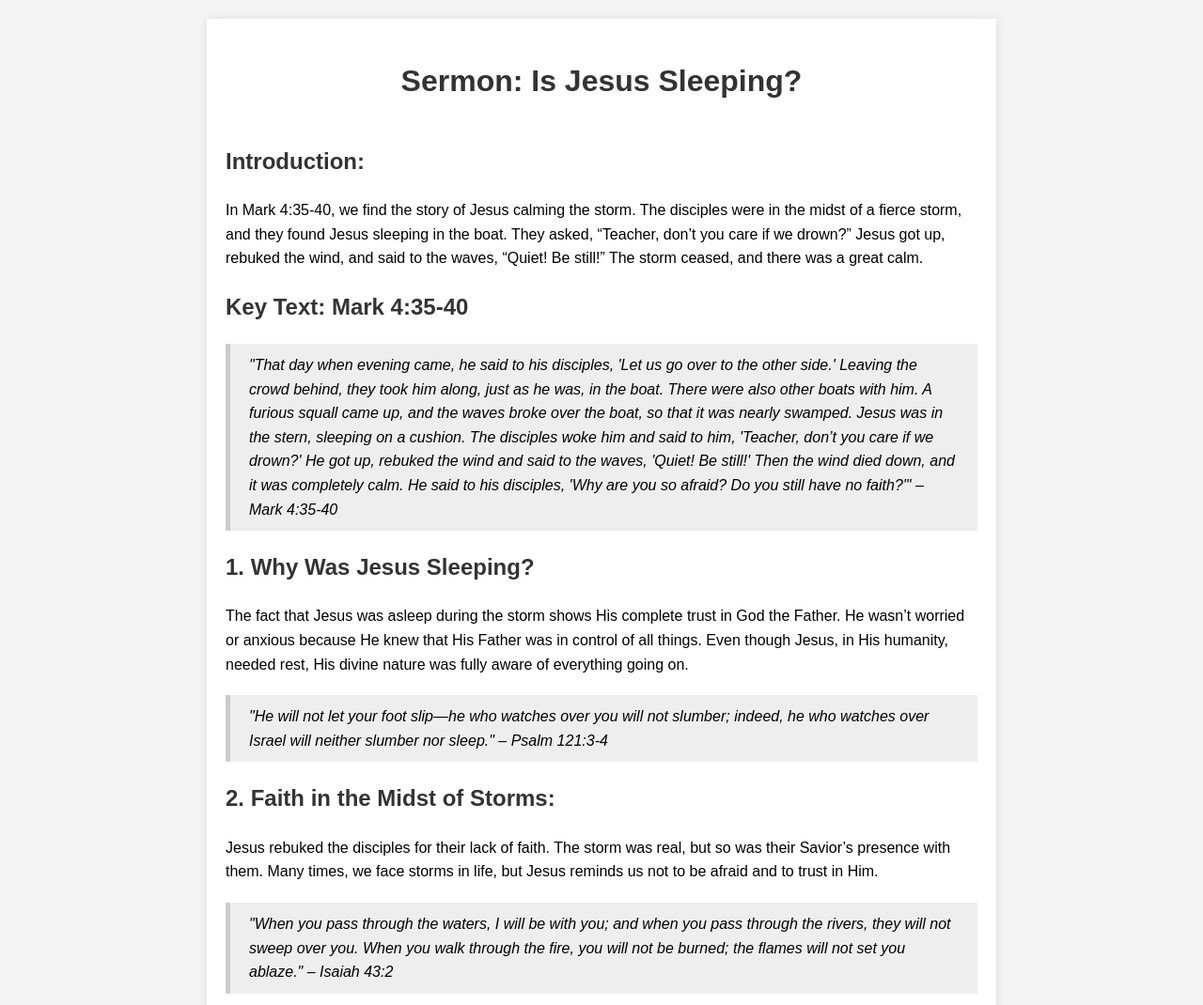
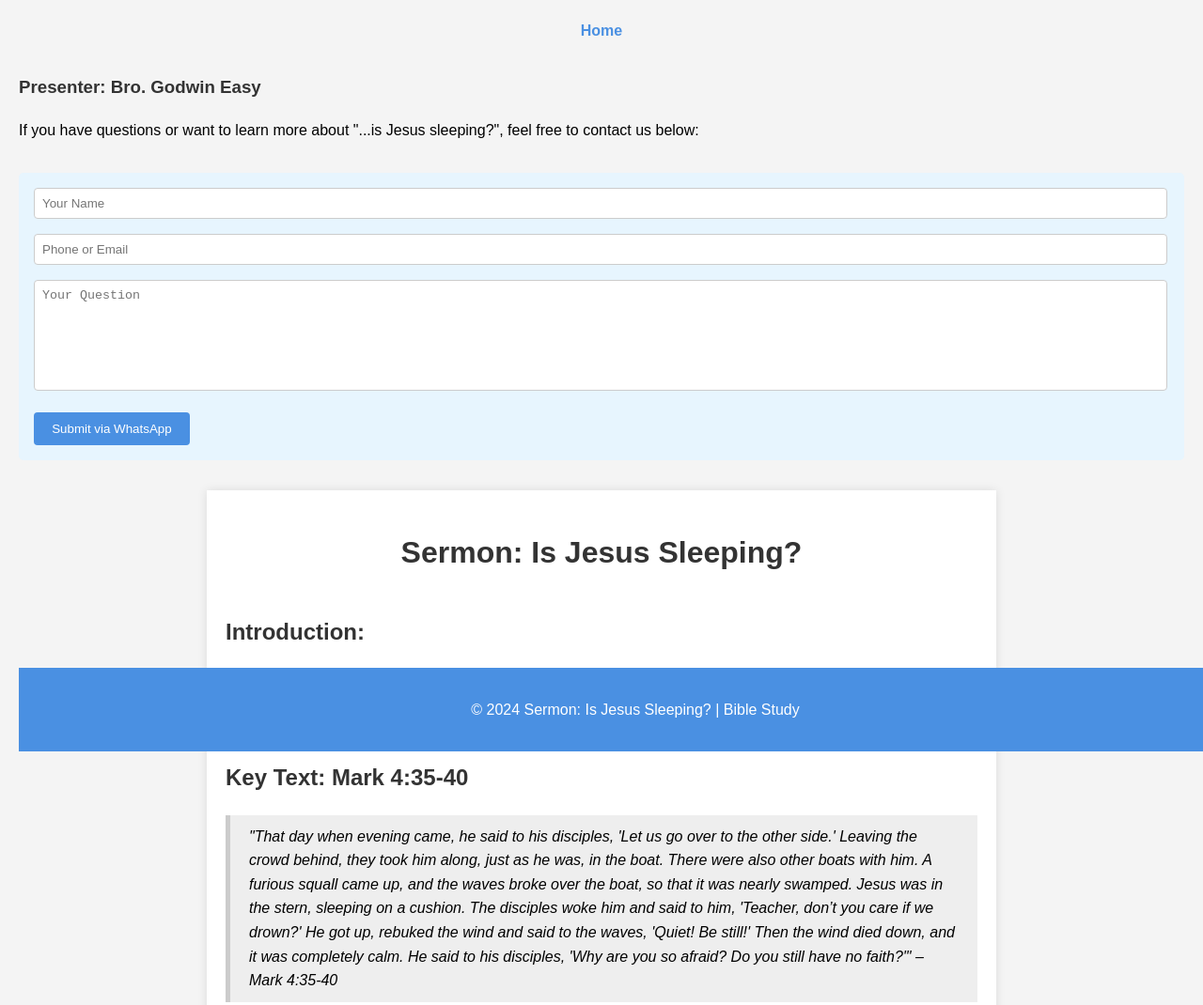
Before and after one commit to marshall294/sermons, a plain HTML site: page Jesus.html in a window 1280 px wide. Shown: the top 1070 px of the page at 94% size. Drawn offline with Linux system fonts and the light colour scheme.

Commit message:
Update Jesus.html

```diff
--- a/Jesus.html
+++ b/Jesus.html
@@ -45,9 +45,86 @@
             background-color: #333;
             color: white;
         }
+        footer {
+            text-align: center;
+            padding: 1rem;
+            background-color: #4a90e2;
+            color: #fff;
+            position: fixed;
+            width: 100%;
+            bottom: 0;
+        }
+        nav {
+            text-align: center;
+            margin-bottom: 2rem;
+        }
+        nav a {
+            margin: 0 1rem;
+            text-decoration: none;
+            color: #4a90e2;
+            font-weight: bold;
+        }
+        nav a:hover {
+            text-decoration: underline;
+        }
+        #commentBox {
+            width: 100%;
+            height: 200px;
+            margin: 1rem 0;
+            padding: 0.5rem;
+            border: 1px solid #ccc;
+            border-radius: 4px;
+            font-size: 1rem;
+            resize: none;
+        }
+        button {
+            padding: 0.6rem 1.2rem;
+            background-color: #4a90e2;
+            color: #fff;
+            border: none;
+            border-radius: 4px;
+            cursor: pointer;
+            transition: background-color 0.3s ease;
+        }
+        button:hover {
+            background-color: #3a7cc0;
+        }
+        form {
+            margin: 2rem 0;
+            background-color: #e7f5fe;
+            padding: 1rem;
+            border-radius: 5px;
+        }
+        form input, form textarea {
+            width: calc(100% - 20px);
+            margin-bottom: 1rem;
+            padding: 0.5rem;
+            border: 1px solid #ccc;
+            border-radius: 4px;
+        }
+        form textarea {
+            height: 100px;
+            resize: none;
+        }
+    </style>
     </style>
 </head>
 <body>
+<nav>
+    <a href="index.html">Home</a>
+    <!-- Additional links can be added here -->
+</nav>
+
+<main>
+    <h3>Presenter: Bro. Godwin Easy</h3>
+    <p>If you have questions or want to learn more about "...is Jesus sleeping?", feel free to contact us below:</p>
+
+    <form id="contactForm">
+        <input type="text" id="name" placeholder="Your Name" required>
+        <input type="text" id="contact" placeholder="Phone or Email" required>
+        <textarea id="question" placeholder="Your Question" required></textarea>
+        <button type="button" onclick="submitToWhatsApp()">Submit via WhatsApp</button>
+    </form>
 
 <div class="container">
     <h1>Sermon: Is Jesus Sleeping?</h1>
@@ -106,6 +183,38 @@
 <footer>
     <p>&copy; 2024 Sermon: Is Jesus Sleeping? | Bible Study</p>
 </footer>
+<script>
+    function saveComment() {
+        const comment = document.getElementById('commentBox').value;
+        if (comment) {
+            localStorage.setItem('savedComment', comment);
+            alert('Comment saved locally!');
+        } else {
+            alert('Please enter a comment before saving.');
+        }
+    }
+
+    window.onload = function() {
+        const savedComment = localStorage.getItem('savedComment');
+        if (savedComment) {
+            document.getElementById('commentBox').value = savedComment;
+        }
+    }
+
+    function submitToWhatsApp() {
+        const name = document.getElementById('name').value;
+        const contact = document.getElementById('contact').value;
+        const question = document.getElementById('question').value;
+
+        if (name && contact && question) {
+            const message = `Name: ${name}\nContact: ${contact}\nQuestion: ${question}`;
+            const whatsappURL = `https://api.whatsapp.com/send?phone=2348102341648&text=${encodeURIComponent(message)}`;
+            window.open(whatsappURL, '_blank');
+        } else {
+            alert('Please fill out all fields before submitting.');
+        }
+    }
+</script>
 
 </body>
 </html>
```
